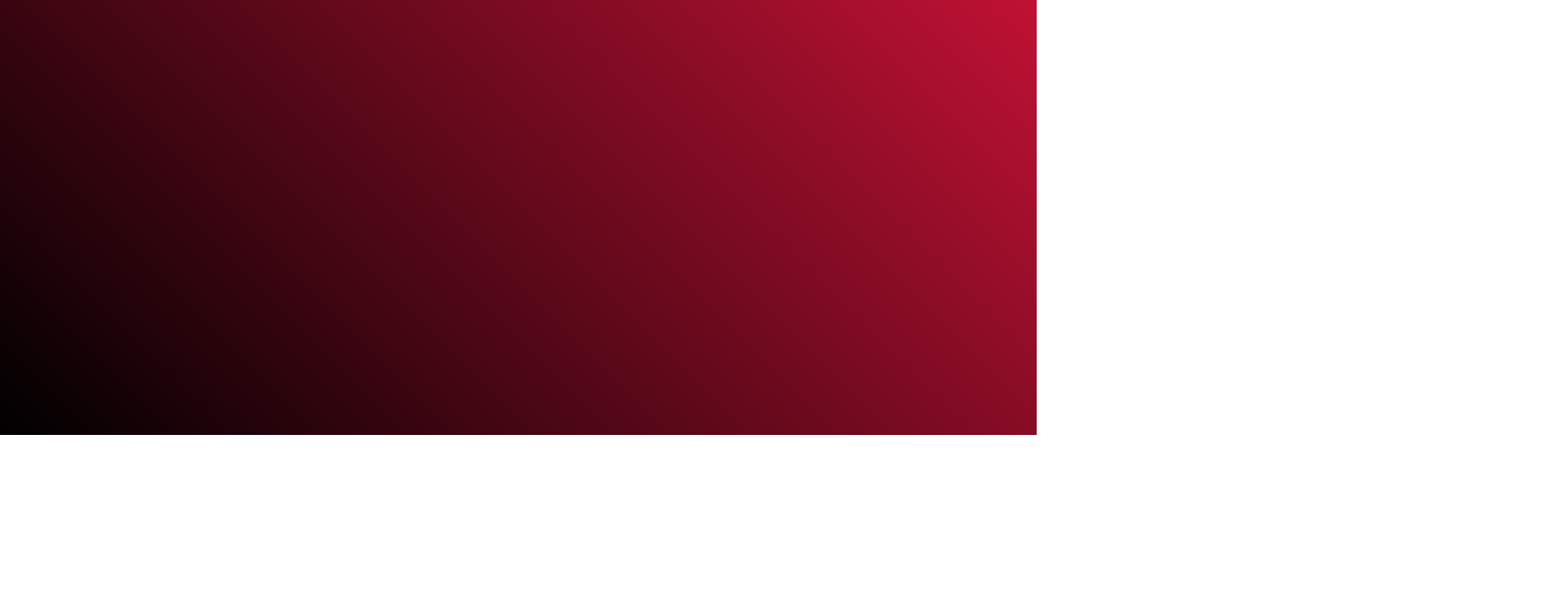
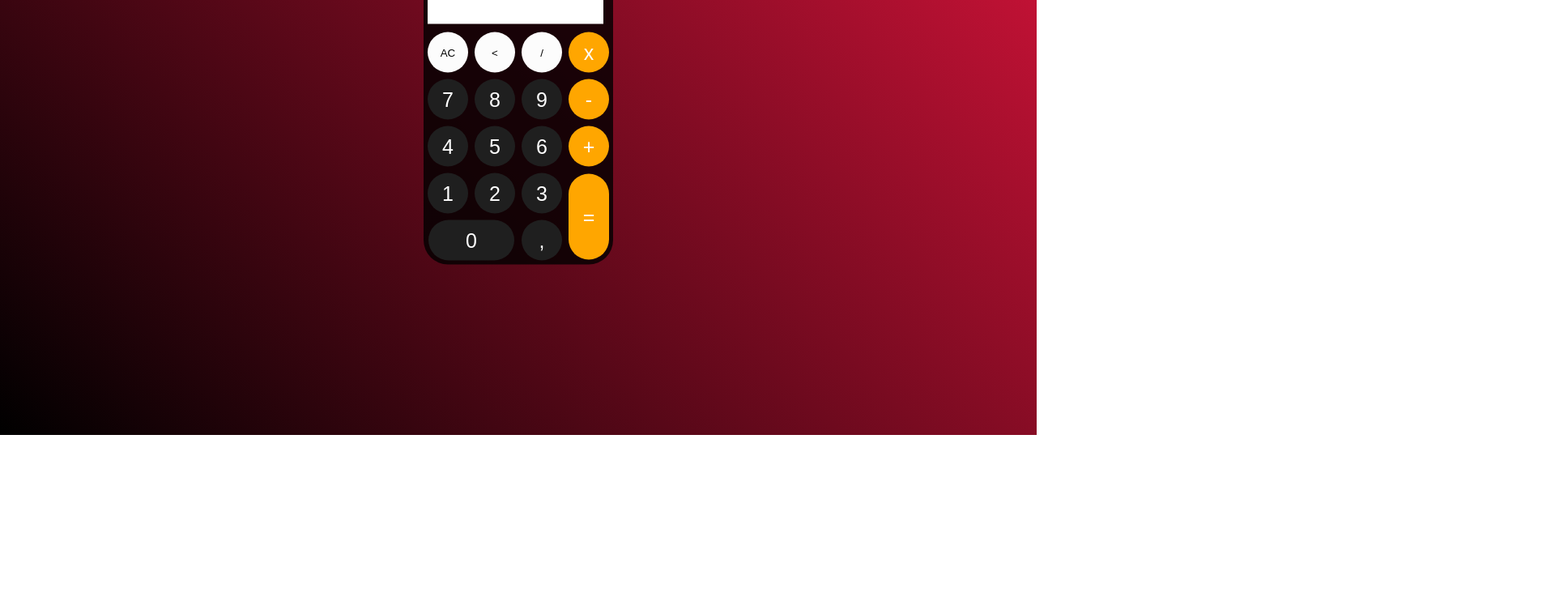
Before and after one commit to thiagobsena/PROJETO-CALCULADORA, a plain HTML site: page index.html in a window 1280 px wide. Shown: the part 263-1005 px from the top of the page at 81% size, 1920 px wide, since content can reach past the window. After the commit the page ends 800 px from the top, so only its background shows below. Drawn offline with Linux system fonts and the light colour scheme.

Commit message:
Atualizando

```diff
--- a/style.css
+++ b/style.css
@@ -14,8 +14,8 @@ font-family: Arial, Helvetica, sans-serif;
 .calculadora {
     position: absolute;
     background-color: rgba(0, 0, 0, 0.795);
-    top: 150%;
-    left: 150%;
+    top: 50%;
+    left: 50%;
     transform: translate(-50%,-50%);
     border-radius: 30px;
     padding: 1  5px;
```
